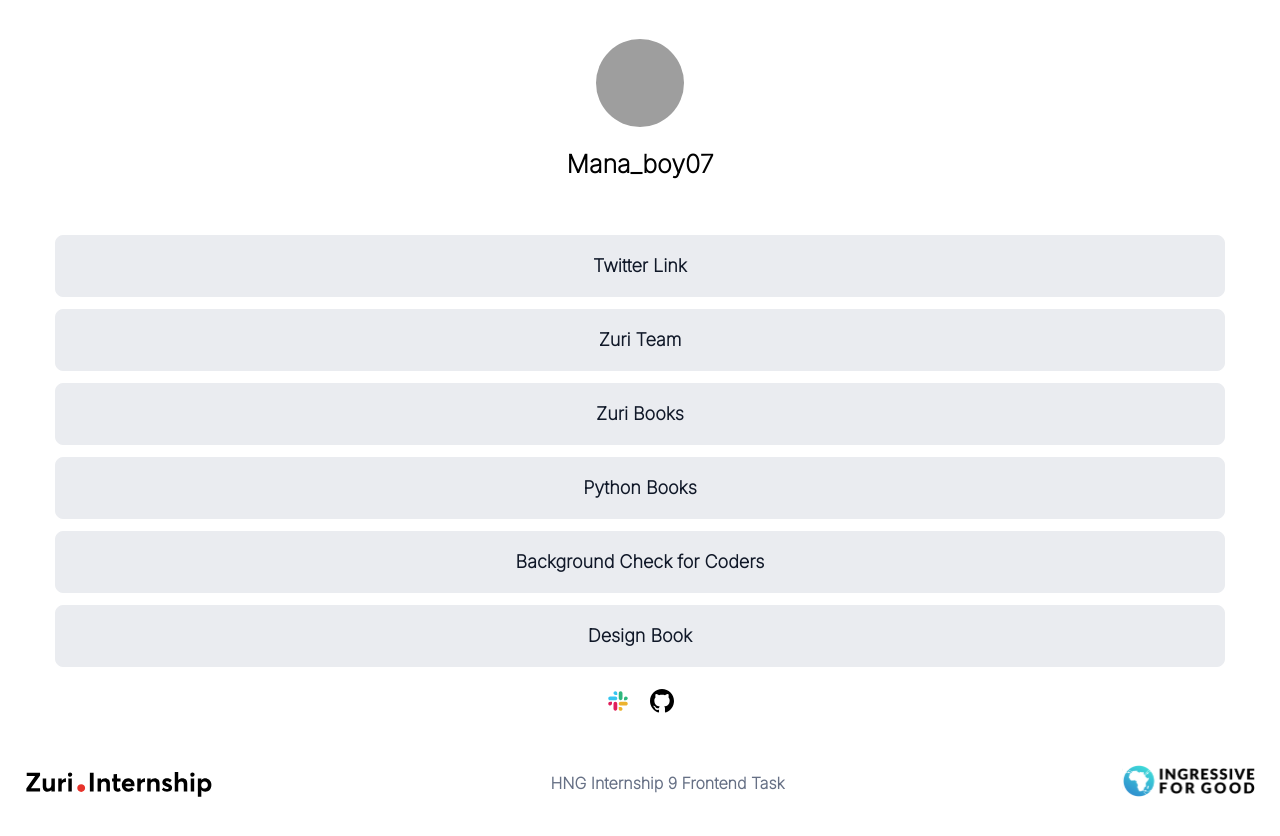
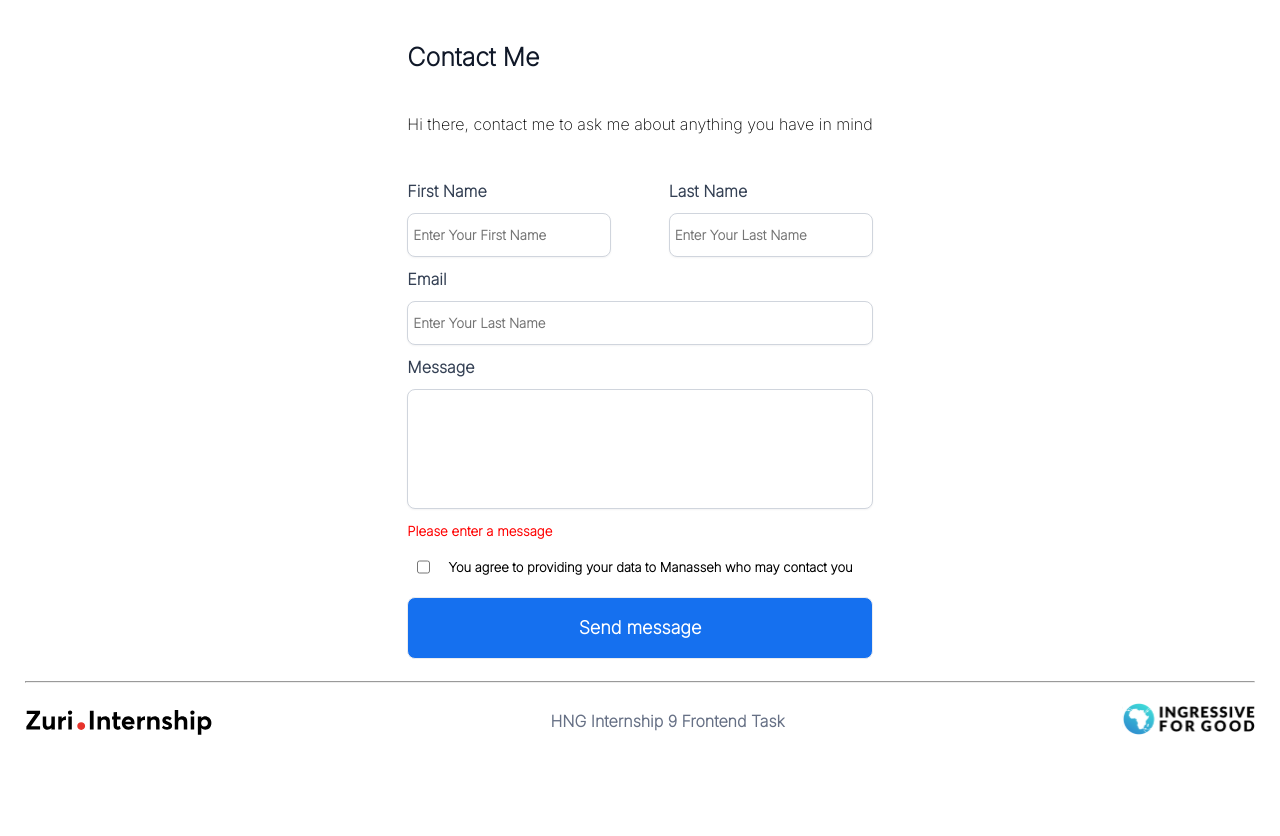
Before and after one commit to manaboy-07/HNG-task1, a React (Create React App) app: page /contact in a window 1280 px wide. After the commit the page ends 800 px from the top, so only its background shows below. Built offline with nearby package versions, Linux system fonts and the light colour scheme; grey boxes are pictures that could not be loaded.

Commit message:
added a link and created router for contact page

```diff
--- a/package.json
+++ b/package.json
@@ -8,6 +8,7 @@
     "@testing-library/user-event": "^13.5.0",
     "react": "^18.2.0",
     "react-dom": "^18.2.0",
+    "react-router-dom": "^6.4.3",
     "react-scripts": "5.0.1",
     "web-vitals": "^2.1.4"
   },
--- a/src/App.css
+++ b/src/App.css
@@ -86,23 +86,120 @@ h2 {
 .icons img {
   margin: 10px;
 }
+.footer-whole {
+  margin: 10px 0;
+}
 .footer {
   display: flex;
   justify-content: space-between;
   align-items: center;
-  margin: 10px 0;
+  margin: 20px 0;
 }
 .footer h4 {
   color: #667085;
 }
 
+/* Contact */
+.contact {
+  display: grid;
+
+  place-items: center;
+}
+.contact-head h2 {
+  color: #101828;
+  line-height: 44px;
+  font-weight: bolder;
+  margin: 10px 0;
+}
+.contact-head p {
+  margin: 30px 0;
+  line-height: 30px;
+  font-weight: 500;
+}
+form input[type="text"],
+form input[type="email"],
+form textarea {
+  height: 44px;
+  padding: 10px 5px;
+  background: #ffffff;
+  width: 100%;
+  border: 1px solid #d0d5dd;
+
+  box-shadow: 0px 1px 2px rgba(16, 24, 40, 0.05);
+  border-radius: 8px;
+}
+form input[type="text"]:focus,
+form input[type="email"]:focus,
+form textarea:focus {
+  outline: 1px solid #1570ef;
+  border: 1px solid #1570ef;
+  box-shadow: 1px 1px 2.2px 2.3px #0da6ff;
+}
+form textarea {
+  background: #ffffff;
+  width: 100%;
+  height: 120px;
+  border: 1px solid #d0d5dd;
+  resize: none;
+  box-shadow: 0px 1px 2px rgba(16, 24, 40, 0.05);
+  border-radius: 8px;
+}
+
+.names {
+  display: flex;
+  justify-content: space-between;
+}
+input {
+  font-weight: 700;
+}
+form label {
+  display: block;
+  font-weight: bolder;
+  margin: 12px 0;
+  color: #344054;
+}
+input[type="checked"] {
+  cursor: pointer;
+  margin-right: 20px;
+}
+.checked {
+  display: flex;
+  font-size: 13px;
+  justify-content: space-between;
+  padding: 10px;
+}
+.checked h4 {
+  margin: 0 10px;
+}
+#btn__submit {
+  background-color: #1570ef;
+  color: #fff;
+  cursor: pointer;
+}
+#btn__submit:hover {
+  background-color: #0da6ff;
+}
 /* Responsiveness */
 
 @media only screen and (max-width: 600px) {
   .footer {
     flex-direction: column;
+    justify-content: flex-start;
+    align-items: flex-start;
   }
   .footer div {
     margin: 13px 0;
   }
+  .names {
+    flex-direction: column;
+  }
 }
+
+.red {
+  display: block;
+  margin: 10px 0;
+  color: red;
+}
+.not {
+  display: none;
+}
--- a/src/App.js
+++ b/src/App.js
@@ -1,16 +1,23 @@
 /** @format */
 
 import "./App.css";
+import Contact from "./components/Contact";
 import Footer from "./components/Footer";
 import LinkProps from "./components/LinkProps";
 import Profile from "./components/Profile";
+import { BrowserRouter as Router, Route, Routes } from "react-router-dom";
+import HomePage from "./components/HomePage";
 
 function App() {
   return (
     <div className='App'>
-      <Profile />
-      <LinkProps />
-      <Footer />
+      <Router>
+        <Routes>
+          <Route path='/' element={<HomePage />} />
+          <Route path='/contact' element={<Contact />} />
+        </Routes>
+        <Footer />
+      </Router>
     </div>
   );
 }
--- /dev/null
+++ b/src/components/Contact.jsx
@@ -0,0 +1,112 @@
+/** @format */
+
+import React from "react";
+import { useState } from "react";
+function Contact() {
+  const InitialValues = {
+    first_name: "",
+    last_name: "",
+    email: "",
+    message: "",
+    check: false,
+  };
+
+  const handleChange = (e) => {
+    const { name, value, type, checked } = e.target;
+    setFormData((prevFormData) => {
+      return {
+        ...prevFormData,
+        [name]: type === "checkbox" ? checked : value,
+      };
+    });
+  };
+  const [formData, setFormData] = useState(InitialValues);
+
+  const handleSubmit = (e) => {
+    e.preventDefault();
+    setFormData(InitialValues);
+  };
+
+  return (
+    <section className='contact'>
+      <div className='contact-head'>
+        <h2>Contact Me</h2>
+        <p>Hi there, contact me to ask me about anything you have in mind</p>
+        <section className='form'>
+          <form action='' onSubmit={handleSubmit}>
+            <div className='names'>
+              <div className='firstName'>
+                <label htmlFor='first_name'>First Name</label>
+                <input
+                  type='text'
+                  id='first_name'
+                  value={formData.first_name}
+                  name='first_name'
+                  onChange={handleChange}
+                  placeholder='Enter Your First Name'
+                  required
+                />
+              </div>
+              <div className='lastName'>
+                <label htmlFor='last_name'>Last Name</label>
+                <input
+                  type='text'
+                  id='last_name'
+                  value={formData.last_name}
+                  name='last_name'
+                  onChange={handleChange}
+                  placeholder='Enter Your Last Name'
+                  required
+                />
+              </div>
+            </div>
+            <div className='email'>
+              <label htmlFor='email'>Email</label>
+              <input
+                type='email'
+                id='email'
+                name='email'
+                value={formData.email}
+                onChange={handleChange}
+                placeholder='Enter Your Last Name'
+                required
+              />
+            </div>
+            <div className='textarea'>
+              <label htmlFor='message'>Message</label>
+              <textarea
+                id='message'
+                onChange={handleChange}
+                name='message'
+                value={formData.message}
+                cols='30'
+                rows='10'
+                required></textarea>
+              {formData.message ? null : (
+                <h5 className={!formData.message ? "red" : "not"}>Please enter a message </h5>
+              )}
+            </div>
+            <div className='checked'>
+              <input
+                type='checkbox'
+                name='check'
+                id='check'
+                required
+                checked={formData.check}
+                onChange={handleChange}
+              />
+              <h4>
+                You agree to providing your data to Manasseh who may contact you
+              </h4>
+            </div>
+            <button id='btn__submit' type='submit'>
+              Send message
+            </button>
+          </form>
+        </section>
+      </div>
+    </section>
+  );
+}
+
+export default Contact;
--- a/src/components/Footer.jsx
+++ b/src/components/Footer.jsx
@@ -5,7 +5,10 @@ import Zuri from "../images/zuri.svg";
 import World from "../images/I4G.svg";
 function Footer() {
   return (
-    <section className='footer'>
+    <div className="footer-whole">
+      <hr />
+      <section className='footer'>
+
       <div>
         <img src={Zuri} alt='' />
       </div>
@@ -16,6 +19,7 @@ function Footer() {
         <img src={World} alt='' />
       </div>
     </section>
+    </div>
   );
 }
 
--- /dev/null
+++ b/src/components/HomePage.jsx
@@ -0,0 +1,17 @@
+/** @format */
+
+import React from "react";
+import Footer from "./Footer";
+import LinkProps from "./LinkProps";
+import Profile from "./Profile";
+
+function HomePage() {
+  return (
+    <div>
+      <Profile />
+      <LinkProps />
+    </div>
+  );
+}
+
+export default HomePage;
--- a/src/components/LinkProps.jsx
+++ b/src/components/LinkProps.jsx
@@ -4,6 +4,7 @@ import React from "react";
 import Links from "./Links";
 import Slack from "../images/slack.svg";
 import Github from "../images/Icon.svg";
+import { Link } from "react-router-dom";
 function LinkProps() {
   return (
     <div className='link-container'>
@@ -17,27 +18,42 @@ function LinkProps() {
         name='Zuri Team'
         id='btn__zuri'
         link='https://training.zuri.team/'
-        title="The Zuri Team"
+        title='The Zuri Team'
       />
-      <Links name='Zuri Books' id='books' link='http://books.zuri.team' title="Books on Design and Coding by zuri"/>
+      <Links
+        name='Zuri Books'
+        id='books'
+        link='http://books.zuri.team'
+        title='Books on Design and Coding by zuri'
+      />
       <Links
         name='Python Books'
         id='book__python'
         link='https://books.zuri.team/python-for-beginners?ref_id=Oruebor Manasseh'
-        title="Find books about design and coding"
+        title='Find books about design and coding'
       />
       <Links
         name='Background Check for Coders'
         id='pitch'
         link='https://background.zuri.team'
-        title="Coders Background Check"
+        title='Coders Background Check'
       />
       <Links
         name='Design Book'
         id='book__design'
         link='https://books.zuri.team/design-rules'
-        title="free design books offered by Zuri."
+        title='free design books offered by Zuri.'
       />
+      <button>
+        <Link
+          to='/contact'
+          className='contact-link'
+          onClick={() => {
+            window.scrollTo({ top: 0, left: 0, behavior: "smooth" });
+          }}>
+          Contact Me
+        </Link>
+      </button>
       <div className='icons'>
         <img src={Slack} alt='' />
         <img src={Github} alt='' />
```
Also changed, not shown: 1 other file (tests, documents, lock files or other folders).
